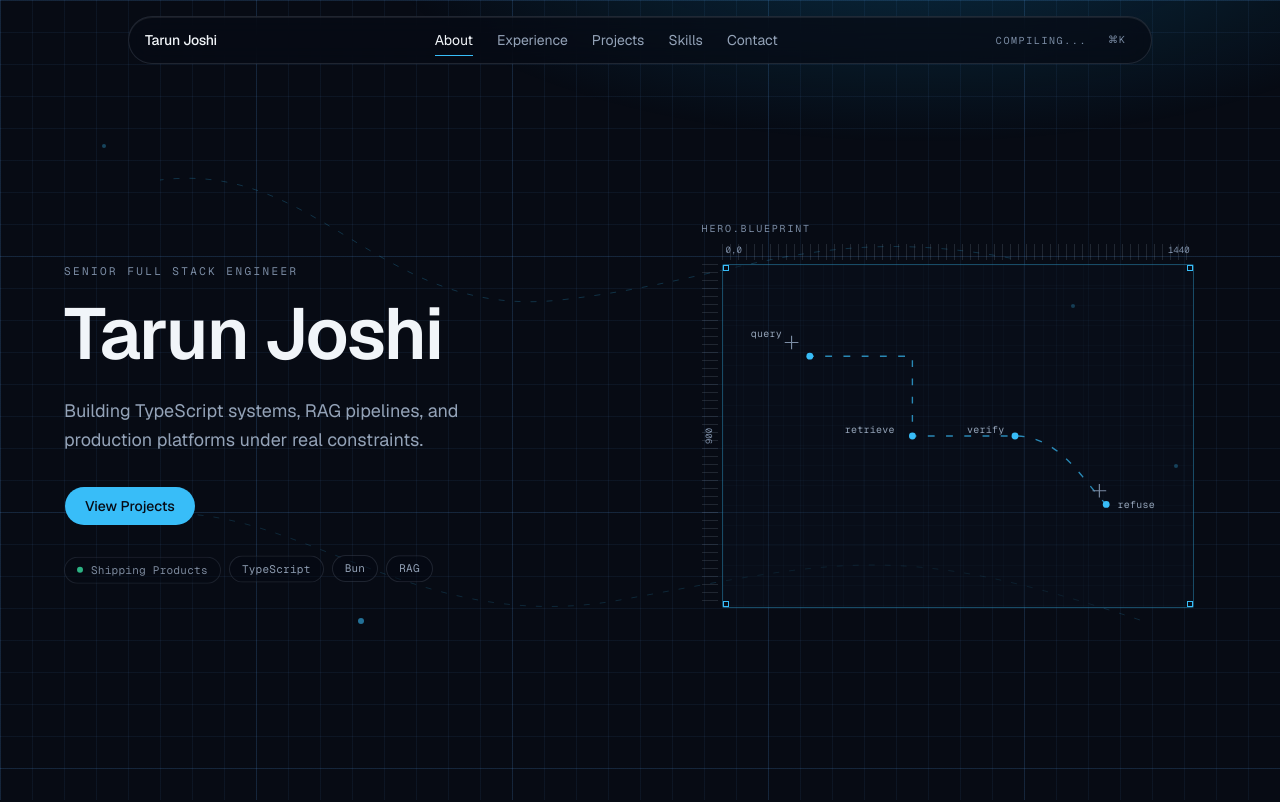
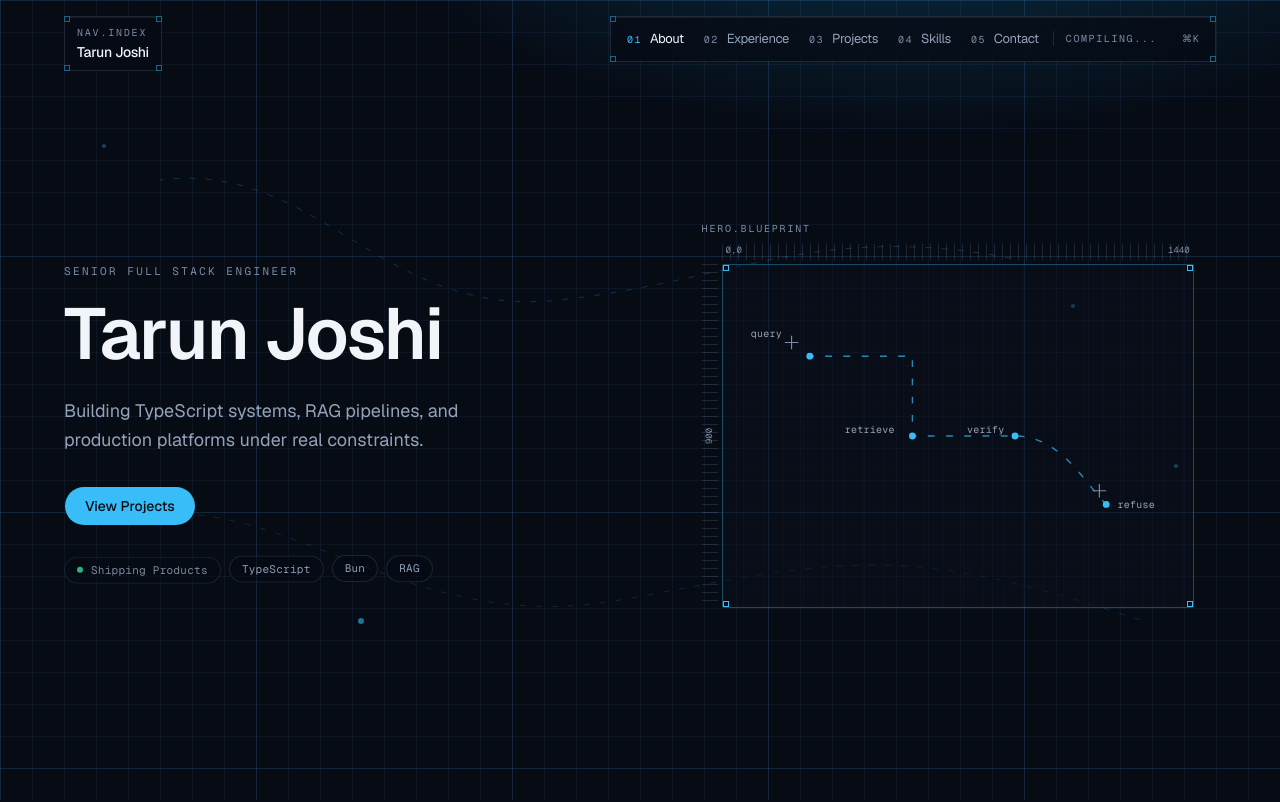
Before and after one commit to MrHacker26/blueprint-portfolio, a Next.js app: page / in a window 1280 px wide. Shown: the top 802 px of the page. Built offline with nearby package versions, Linux system fonts and the light colour scheme.

Commit message:
feat: restyle the nav as split blueprint frames

```diff
--- a/src/components/layout/floating-nav.tsx
+++ b/src/components/layout/floating-nav.tsx
@@ -1,6 +1,7 @@
 "use client";
 
 import { MenuIcon, SearchIcon, XIcon } from "lucide-react";
+import type { ReactNode } from "react";
 import { useState } from "react";
 import { Button } from "@/components/ui/button";
 import {
@@ -17,6 +18,53 @@ import { cn } from "@/lib/cn";
 import { OPEN_COMMAND_EVENT } from "@/lib/commands";
 import { getBuildStage, navIds, navItems, sectionHref, site } from "@/lib/site";
 
+function indexLabel(index: number) {
+  return String(index + 1).padStart(2, "0");
+}
+
+function FrameMarks() {
+  return (
+    <>
+      <span
+        aria-hidden="true"
+        className="border-signal/50 bg-bg absolute -top-px -left-px size-1.5 border"
+      />
+      <span
+        aria-hidden="true"
+        className="border-signal/50 bg-bg absolute -top-px -right-px size-1.5 border"
+      />
+      <span
+        aria-hidden="true"
+        className="border-signal/50 bg-bg absolute -bottom-px -left-px size-1.5 border"
+      />
+      <span
+        aria-hidden="true"
+        className="border-signal/50 bg-bg absolute -right-px -bottom-px size-1.5 border"
+      />
+    </>
+  );
+}
+
+function NavFrame({
+  className,
+  children,
+}: {
+  className?: string;
+  children: ReactNode;
+}) {
+  return (
+    <div
+      className={cn(
+        "border-line bg-bg/70 relative rounded-[2px] border shadow-[inset_0_1px_0_rgba(255,255,255,0.08)] backdrop-blur-md",
+        className,
+      )}
+    >
+      <FrameMarks />
+      {children}
+    </div>
+  );
+}
+
 export function FloatingNav() {
   const [open, setOpen] = useState(false);
   const activeId = useActiveSection(navIds);
@@ -24,61 +72,48 @@ export function FloatingNav() {
   const stage = getBuildStage(progress);
 
   return (
-    <header className="pointer-events-none fixed top-4 right-0 left-0 z-40 flex justify-center px-4">
-      <div className="border-line bg-bg/70 pointer-events-auto flex h-12 w-full max-w-5xl items-center gap-3 rounded-full border px-3 shadow-[inset_0_1px_0_rgba(255,255,255,0.08)] backdrop-blur-md sm:px-4">
-        <a
-          href="/"
-          className="shrink-0 truncate font-sans text-sm font-medium tracking-tight text-foreground"
-        >
-          {site.name}
-        </a>
+    <header className="pointer-events-none fixed top-4 right-0 left-0 z-40 px-4 sm:px-6">
+      <div className="mx-auto flex w-full max-w-6xl items-start justify-between gap-4">
+        <NavFrame className="pointer-events-auto">
+          <a href="/" className="block px-3 py-2">
+            <p className="font-mono text-[10px] tracking-[0.18em] text-text-faint uppercase">
+              {site.chrome.navKicker}
+            </p>
+            <p className="mt-0.5 font-sans text-sm font-medium tracking-tight text-foreground">
+              {site.name}
+            </p>
+          </a>
+        </NavFrame>
 
-        <nav
-          aria-label={site.a11y.primaryNav}
-          className="hidden flex-1 items-center justify-center gap-1 md:flex"
-        >
-          {navItems.map((item) => (
-            <NavLink
-              key={item.id}
-              href={sectionHref(item.id)}
-              label={item.label}
-              active={activeId === item.id}
-            />
-          ))}
-        </nav>
+        <NavFrame className="pointer-events-auto hidden items-center gap-1 px-1.5 py-1.5 md:flex">
+          <nav aria-label={site.a11y.primaryNav} className="flex items-center">
+            {navItems.map((item, index) => (
+              <NavLink
+                key={item.id}
+                href={sectionHref(item.id)}
+                index={index}
+                label={item.label}
+                active={activeId === item.id}
+              />
+            ))}
+          </nav>
+          <p
+            className="border-line hidden border-l px-3 font-mono text-[10px] tracking-[0.16em] text-text-faint uppercase xl:block"
+            aria-hidden="true"
+          >
+            {stage.label}
+          </p>
+          <CommandTrigger />
+        </NavFrame>
 
-        <p
-          className="hidden font-mono text-[10px] tracking-[0.16em] text-text-faint uppercase md:block"
-          aria-hidden="true"
-        >
-          {stage.label}
-        </p>
-
-        <div className="ml-auto flex items-center gap-0.5 md:ml-0">
-          <Button
-            type="button"
-            variant="ghost"
-            size="icon-sm"
-            className="text-text-faint hover:text-foreground sm:w-auto sm:px-2"
-            aria-label={site.a11y.openCommand}
-            aria-keyshortcuts="Meta+K Control+K"
-            onClick={() => {
-              window.dispatchEvent(new Event(OPEN_COMMAND_EVENT));
-            }}
-          >
-            <SearchIcon className="sm:hidden" />
-            <kbd className="hidden font-mono text-[10px] font-normal tracking-widest sm:inline">
-              {site.command.hotkey}
-            </kbd>
-          </Button>
-
+        <NavFrame className="pointer-events-auto flex items-center gap-0.5 px-1 py-1 md:hidden">
+          <CommandTrigger />
           <Sheet open={open} onOpenChange={setOpen}>
             <SheetTrigger asChild>
               <Button
                 type="button"
                 variant="ghost"
                 size="icon-sm"
-                className="md:hidden"
                 aria-label={site.a11y.openMenu}
               >
                 <MenuIcon />
@@ -87,11 +122,27 @@ export function FloatingNav() {
             <SheetContent
               side="right"
               showCloseButton={false}
-              className="bg-bg-elevated border-line w-[min(100%,20rem)] gap-0 p-0"
+              className="bg-bg-elevated border-line w-[min(100%,20rem)] gap-0 overflow-visible p-0"
             >
+              <span
+                aria-hidden="true"
+                className="border-signal/50 bg-bg absolute top-3 left-3 z-10 size-1.5 border"
+              />
+              <span
+                aria-hidden="true"
+                className="border-signal/50 bg-bg absolute top-3 right-3 z-10 size-1.5 border"
+              />
+              <span
+                aria-hidden="true"
+                className="border-signal/50 bg-bg absolute bottom-3 left-3 z-10 size-1.5 border"
+              />
+              <span
+                aria-hidden="true"
+                className="border-signal/50 bg-bg absolute right-3 bottom-3 z-10 size-1.5 border"
+              />
               <SheetHeader className="border-line flex-row items-center justify-between border-b px-5 py-4">
-                <SheetTitle className="font-sans text-sm font-medium">
-                  {site.a11y.menuTitle}
+                <SheetTitle className="font-mono text-[10px] font-normal tracking-[0.18em] text-text-faint uppercase">
+                  {site.chrome.navKicker}
                 </SheetTitle>
                 <SheetClose asChild>
                   <Button
@@ -108,10 +159,11 @@ export function FloatingNav() {
                 aria-label={site.a11y.primaryNav}
                 className="flex flex-col gap-1 px-3 py-4"
               >
-                {navItems.map((item) => (
+                {navItems.map((item, index) => (
                   <NavLink
                     key={item.id}
                     href={sectionHref(item.id)}
+                    index={index}
                     label={item.label}
                     active={activeId === item.id}
                     stacked
@@ -124,43 +176,80 @@ export function FloatingNav() {
               </p>
             </SheetContent>
           </Sheet>
-        </div>
+        </NavFrame>
       </div>
     </header>
   );
 }
 
+function CommandTrigger() {
+  return (
+    <Button
+      type="button"
+      variant="ghost"
+      size="icon-sm"
+      className="text-text-faint hover:text-foreground sm:w-auto sm:px-2"
+      aria-label={site.a11y.openCommand}
+      aria-keyshortcuts="Meta+K Control+K"
+      onClick={() => {
+        window.dispatchEvent(new Event(OPEN_COMMAND_EVENT));
+      }}
+    >
+      <SearchIcon className="sm:hidden" />
+      <kbd className="hidden font-mono text-[10px] font-normal tracking-widest sm:inline">
+        {site.command.hotkey}
+      </kbd>
+    </Button>
+  );
+}
+
 type NavLinkProps = {
   href: string;
+  index: number;
   label: string;
   active: boolean;
   stacked?: boolean;
   onClick?: () => void;
 };
 
-function NavLink({ href, label, active, stacked, onClick }: NavLinkProps) {
+function NavLink({
+  href,
+  index,
+  label,
+  active,
+  stacked,
+  onClick,
+}: NavLinkProps) {
   return (
     <a
       href={href}
       aria-current={active ? "location" : undefined}
       onClick={onClick}
       className={cn(
-        "relative text-sm transition-colors duration-base ease-out-premium",
-        stacked ? "rounded-md px-3 py-3 text-left" : "px-2.5 py-1",
+        "relative flex items-baseline gap-2 transition-colors duration-base ease-out-premium",
+        stacked ? "rounded-md px-3 py-3" : "px-2.5 py-1.5",
         active ? "text-foreground" : "text-text-muted hover:text-foreground",
       )}
     >
-      {label}
       <span
         aria-hidden="true"
         className={cn(
-          "bg-signal absolute h-px transition-opacity duration-base ease-out-premium",
-          stacked
-            ? "top-1/2 left-0 w-px -translate-y-1/2"
-            : "inset-x-2.5 -bottom-0.5",
-          active ? "opacity-100" : "opacity-0",
+          "font-mono text-[10px] tracking-[0.14em]",
+          active ? "text-signal" : "text-text-faint",
         )}
-      />
+      >
+        {indexLabel(index)}
+      </span>
+      <span className="text-[13px] tracking-tight">{label}</span>
+      {stacked ? (
+        <span
+          aria-hidden="true"
+          className={cn(
+            "bg-signal absolute top-1/2 left-0 h-3 w-px -translate-y-1/2 transition-opacity duration-base ease-out-premium",
+            active ? "opacity-100" : "opacity-0",
+          )}
+        />
+      ) : null}
     </a>
   );
 }
--- a/src/lib/site.ts
+++ b/src/lib/site.ts
@@ -35,6 +35,7 @@ export const site = {
     { id: "contact", label: "Contact", inNav: true },
   ],
   chrome: {
+    navKicker: "nav.index",
     buildStages: [
       { threshold: 0.2, label: "Compiling..." },
       { threshold: 0.5, label: "Linking..." },
```
Also changed, not shown: 1 other file (tests, documents, lock files or other folders).
